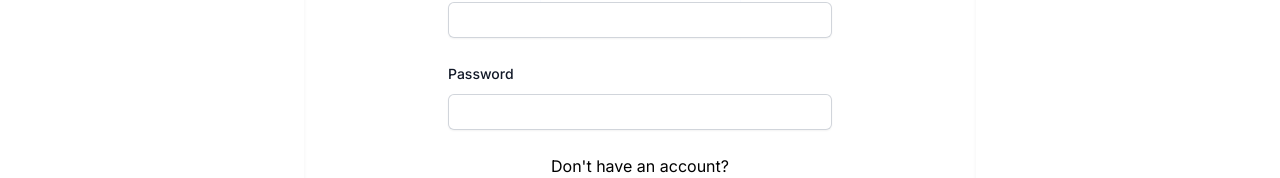
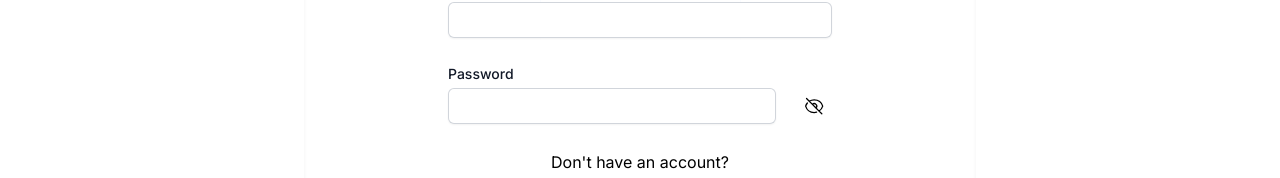
Before and after one commit to NiceDesarrollo/ImageToPrompt, a Next.js app: page /login in a window 1280 px wide. Shown: the part 590-768 px from the top of the page. Built offline with nearby package versions, Linux system fonts and the light colour scheme.

Commit message:
can see the password and alert of succesfully sign up

```diff
--- a/package.json
+++ b/package.json
@@ -19,7 +19,8 @@
     "next": "14.1.4",
     "next-auth": "^4.24.7",
     "react": "^18",
-    "react-dom": "^18"
+    "react-dom": "^18",
+    "stripe": "^15.3.0"
   },
   "devDependencies": {
     "@types/bcryptjs": "^2.4.6",
--- a/src/app/login/page.tsx
+++ b/src/app/login/page.tsx
@@ -4,22 +4,16 @@ import Link from "next/link";
 import { useRouter, useSearchParams } from "next/navigation";
 import { FormEvent, useEffect, useState } from "react";
 import NavBar from "../ui/NavBar/NavBar";
+import { EyeIcon, EyeSlashIcon } from "@heroicons/react/24/outline";
 
 function Page() {
   const router = useRouter();
-  // const searchParams = useSearchParams();
 
   const [email, setEmail] = useState("");
   const [password, setPassword] = useState("");
-  const [showsucces, setShowsuccess] = useState(false);
   const [error, setError] = useState("");
-
-  // const signUpSuccessParam = searchParams.get("signUp");
-  // useEffect(() => {
-  //   if (signUpSuccessParam === "true") {
-  //     setShowsuccess(true);
-  //   }
-  // }, [signUpSuccessParam]);
+  const [showPassword, setShowPassword] = useState(false);
+  const [showsucces, setShowsucces] = useState(false);
 
   const handleSubmit = async (e: FormEvent) => {
     e.preventDefault();
@@ -34,6 +28,23 @@ function Page() {
       setError(result?.error || "Error on login form");
     }
   };
+
+  useEffect(() => {
+    let params;
+    let signUpUrlParameter;
+
+    if (typeof window !== "undefined") {
+      params = new URLSearchParams(window.location.search);
+    }
+
+    if (params) {
+      signUpUrlParameter = params.get("signUp"); // is the string "1234"
+    }
+
+    if (signUpUrlParameter) {
+      setShowsucces(true);
+    }
+  }, []);
 
   return (
     <>
@@ -91,7 +102,9 @@ function Page() {
                 </div>
               )}
 
-              <h1 className="my-10 text-3xl font-bold text-gray-700">Upload your image! To get the prompt</h1>
+              <h1 className="my-10 text-3xl font-bold text-gray-700">
+                Upload your image! To get the prompt
+              </h1>
 
               <h1 className="font-bold">Login with Github</h1>
               <button
@@ -185,7 +198,7 @@ function Page() {
                           name="email"
                           type="email"
                           required
-                          className="block w-full rounded-md border-0 py-1.5 text-gray-900 shadow-sm ring-1 ring-inset ring-gray-300 placeholder:text-gray-400 focus:ring-2 focus:ring-inset focus:ring-indigo-600 sm:text-sm sm:leading-6"
+                          className="block w-full rounded-md border-0 p-1.5 text-gray-900 shadow-sm ring-1 ring-inset ring-gray-300 placeholder:text-gray-400 focus:ring-2 focus:ring-inset focus:ring-indigo-600 sm:text-sm sm:leading-6"
                         />
                       </div>
                     </div>
@@ -199,15 +212,22 @@ function Page() {
                           Password
                         </label>
                       </div>
-                      <div className="mt-2">
+                      <div className="flex items-center justify-between">
                         <input
                           onChange={(e) => setPassword(e.target.value)}
                           id="password"
                           name="password"
-                          type="password"
+                          type={showPassword ? "text" : "password"}
                           required
-                          className="block w-full rounded-md border-0 py-1.5 text-gray-900 shadow-sm ring-1 ring-inset ring-gray-300 placeholder:text-gray-400 focus:ring-2 focus:ring-inset focus:ring-indigo-600 sm:text-sm sm:leading-6"
+                          className="block w-full rounded-md border-0 p-1.5 text-gray-900 shadow-sm ring-1 ring-inset ring-gray-300 placeholder:text-gray-400 focus:ring-2 focus:ring-inset focus:ring-indigo-600 sm:text-sm sm:leading-6"
                         />
+                        <button
+                          type="button"
+                          onClick={() => setShowPassword(!showPassword)}
+                          className="ml-5 w-10 h-10 p-2"
+                        >
+                          {showPassword ? <EyeIcon /> : <EyeSlashIcon />}
+                        </button>
                       </div>
                     </div>
 
--- a/src/app/sign-up/page.tsx
+++ b/src/app/sign-up/page.tsx
@@ -1,9 +1,11 @@
 "use client";
+import { EyeIcon, EyeSlashIcon } from "@heroicons/react/24/outline";
 import Link from "next/link";
 import { useRouter } from "next/navigation";
 import { FormEvent, useState } from "react";
 
 function Page() {
+  const [showPassword, setShowPassword] = useState(false);
   const [email, setEmail] = useState("");
   const [password, setPassword] = useState("");
   const [name, setName] = useState("");
@@ -89,7 +91,7 @@ function Page() {
                           name="name"
                           type="name"
                           required
-                          className="block w-full rounded-md border-0 py-1.5 text-gray-900 shadow-sm ring-1 ring-inset ring-gray-300 placeholder:text-gray-400 focus:ring-2 focus:ring-inset focus:ring-indigo-600 sm:text-sm sm:leading-6"
+                          className="block w-full rounded-md border-0 p-1.5 text-gray-900 shadow-sm ring-1 ring-inset ring-gray-300 placeholder:text-gray-400 focus:ring-2 focus:ring-inset focus:ring-indigo-600 sm:text-sm sm:leading-6"
                         />
                       </div>
                     </div>
@@ -107,7 +109,7 @@ function Page() {
                           name="email"
                           type="email"
                           required
-                          className="block w-full rounded-md border-0 py-1.5 text-gray-900 shadow-sm ring-1 ring-inset ring-gray-300 placeholder:text-gray-400 focus:ring-2 focus:ring-inset focus:ring-indigo-600 sm:text-sm sm:leading-6"
+                          className="block w-full rounded-md border-0 p-1.5 text-gray-900 shadow-sm ring-1 ring-inset ring-gray-300 placeholder:text-gray-400 focus:ring-2 focus:ring-inset focus:ring-indigo-600 sm:text-sm sm:leading-6"
                         />
                       </div>
                     </div>
@@ -121,15 +123,22 @@ function Page() {
                           Password
                         </label>
                       </div>
-                      <div className="mt-2">
+                      <div className="mt-2 flex justify-between">
                         <input
                           onChange={(e) => setPassword(e.target.value)}
                           id="password"
                           name="password"
-                          type="password"
+                          type={showPassword ? "text" : "password"}
                           required
-                          className="block w-full rounded-md border-0 py-1.5 text-gray-900 shadow-sm ring-1 ring-inset ring-gray-300 placeholder:text-gray-400 focus:ring-2 focus:ring-inset focus:ring-indigo-600 sm:text-sm sm:leading-6"
+                          className="block w-full rounded-md border-0 p-1.5 text-gray-900 shadow-sm ring-1 ring-inset ring-gray-300 placeholder:text-gray-400 focus:ring-2 focus:ring-inset focus:ring-indigo-600 sm:text-sm sm:leading-6"
                         />
+                        <button
+                          type="button"
+                          onClick={() => setShowPassword(!showPassword)}
+                          className="ml-5 w-10 h-10 p-2"
+                        >
+                          {showPassword ? <EyeIcon /> : <EyeSlashIcon />}
+                        </button>
                       </div>
                     </div>
 
```
Also changed, not shown: src/app/api/checkout/route.js (added, +7 -0 lines), 1 other file (tests, documents, lock files or other folders).
